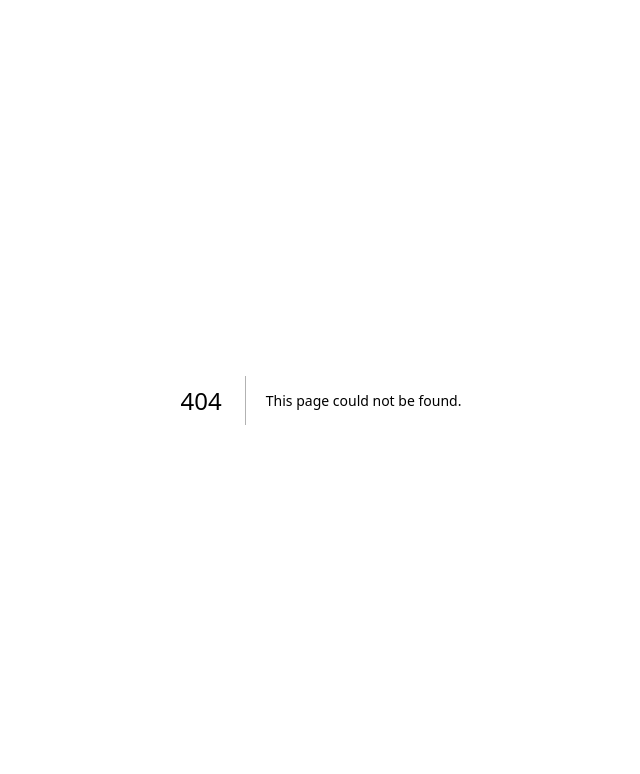
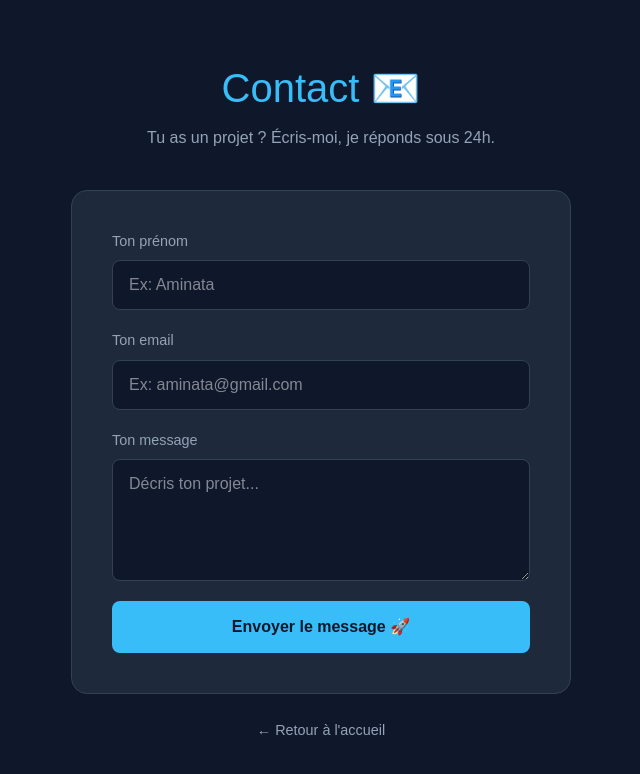
Before and after one commit to Boubacar-collab/portfolio-nextjs, a Next.js app: page /contact in a window 1280 px wide. Before the commit this address had no page. Shown: the top 774 px of the page, without its empty margins (319-959 px from the left). Built offline with nearby package versions, Linux system fonts and the light colour scheme.

Commit message:
ajout pages apropos et contact + routing

```diff
--- /dev/null
+++ b/app/apropos/page.js
@@ -0,0 +1,78 @@
+export default function Apropos() {
+  return (
+    <main style={{
+      backgroundColor: '#0f172a',
+      minHeight: '100vh',
+      display: 'flex',
+      alignItems: 'center',
+      justifyContent: 'center',
+      padding: '48px'
+    }}>
+      <div style={{ maxWidth: '700px', textAlign: 'center' }}>
+
+        <div style={{ fontSize: '4rem', marginBottom: '24px' }}>👨‍💻</div>
+
+        <h1 style={{
+          fontSize: '2.5rem',
+          color: '#38bdf8',
+          marginBottom: '24px'
+        }}>
+          À propos de moi
+        </h1>
+
+        <p style={{
+          color: '#94a3b8',
+          fontSize: '1.1rem',
+          lineHeight: '1.8',
+          marginBottom: '32px'
+        }}>
+          Je suis Boubacar, développeur web freelance basé à Dakar.
+          Je crée des sites web modernes et professionnels pour les
+          entreprises, restaurants, salons et entrepreneurs.
+        </p>
+
+        <div style={{
+          display: 'grid',
+          gridTemplateColumns: 'repeat(auto-fit, minmax(150px, 1fr))',
+          gap: '16px',
+          marginBottom: '40px'
+        }}>
+          {[
+            { emoji: '⚡', label: 'Next.js' },
+            { emoji: '🎨', label: 'CSS / Tailwind' },
+            { emoji: '🗄️', label: 'Supabase' },
+            { emoji: '💳', label: 'Stripe' },
+          ].map((skill) => (
+            <div key={skill.label} style={{
+              backgroundColor: '#1e293b',
+              border: '1px solid #334155',
+              borderRadius: '12px',
+              padding: '20px',
+              color: '#f8fafc'
+            }}>
+              <div style={{ fontSize: '1.8rem', marginBottom: '8px' }}>
+                {skill.emoji}
+              </div>
+              <div style={{ fontSize: '0.9rem', color: '#94a3b8' }}>
+                {skill.label}
+              </div>
+            </div>
+          ))}
+        </div>
+
+        <a href="/" style={{
+          display: 'inline-block',
+          backgroundColor: '#38bdf8',
+          color: '#0f172a',
+          padding: '14px 36px',
+          borderRadius: '8px',
+          fontWeight: 'bold',
+          textDecoration: 'none'
+        }}>
+          ← Retour à l'accueil
+        </a>
+
+      </div>
+    </main>
+  )
+}
--- a/app/components/Navbar.js
+++ b/app/components/Navbar.js
@@ -1,9 +1,16 @@
 'use client'
 
 import { useState } from 'react'
+import Link from 'next/link'
 
 export default function Navbar() {
   const [menuOuvert, setMenuOuvert] = useState(false)
+
+  const liens = [
+    { label: 'Accueil', href: '/' },
+    { label: 'À propos', href: '/apropos' },
+    { label: 'Contact', href: '/contact' },
+  ]
 
   return (
     <nav style={{
@@ -14,22 +21,20 @@ export default function Navbar() {
       top: 0,
       zIndex: 100
     }}>
-
-      {/* Barre principale */}
       <div style={{
         display: 'flex',
         justifyContent: 'space-between',
         alignItems: 'center'
       }}>
-        <div style={{
+        <Link href="/" style={{
           fontSize: '1.4rem',
           fontWeight: 'bold',
-          color: '#38bdf8'
+          color: '#38bdf8',
+          textDecoration: 'none'
         }}>
-            Boubacar Dev
-        </div>
+          👨‍💻 Boubacar Dev
+        </Link>
 
-        {/* Menu desktop */}
         <ul style={{
           listStyle: 'none',
           display: 'flex',
@@ -37,59 +42,19 @@ export default function Navbar() {
           margin: 0,
           padding: 0
         }}>
-          {['Accueil', 'Projets', 'Contact'].map((lien) => (
-            <li key={lien}>
-              <a href="#" style={{
+          {liens.map((lien) => (
+            <li key={lien.label}>
+              <Link href={lien.href} style={{
                 color: '#94a3b8',
                 textDecoration: 'none',
                 fontSize: '0.95rem'
               }}>
-                {lien}
-              </a>
+                {lien.label}
+              </Link>
             </li>
           ))}
         </ul>
-
-        {/* Bouton burger mobile */}
-        <button
-          onClick={() => setMenuOuvert(!menuOuvert)}
-         style={{
-            display: 'block',
-            background: 'none',
-            border: 'none',
-            color: '#f8fafc',
-            fontSize: '1.5rem',
-            cursor: 'pointer'
-            }}
-        >
-          {menuOuvert ? '✕' : '☰'}
-        </button>
       </div>
-
-      {/* Menu mobile */}
-      {menuOuvert && (
-        <ul style={{
-          listStyle: 'none',
-          padding: '16px 0 0',
-          margin: 0,
-          display: 'flex',
-          flexDirection: 'column',
-          gap: '16px'
-        }}>
-          {['Accueil', 'Projets', 'Contact'].map((lien) => (
-            <li key={lien}>
-              <a href="#" style={{
-                color: '#94a3b8',
-                textDecoration: 'none',
-                fontSize: '1rem'
-              }}>
-                {lien}
-              </a>
-            </li>
-          ))}
-        </ul>
-      )}
-
     </nav>
   )
 }
--- /dev/null
+++ b/app/contact/page.js
@@ -0,0 +1,139 @@
+'use client'
+
+import { useState } from 'react'
+
+export default function Contact() {
+  const [envoye, setEnvoye] = useState(false)
+
+  return (
+    <main style={{
+      backgroundColor: '#0f172a',
+      minHeight: '100vh',
+      display: 'flex',
+      alignItems: 'center',
+      justifyContent: 'center',
+      padding: '48px'
+    }}>
+      <div style={{ maxWidth: '500px', width: '100%' }}>
+
+        <h1 style={{
+          fontSize: '2.5rem',
+          color: '#38bdf8',
+          marginBottom: '8px',
+          textAlign: 'center'
+        }}>
+          Contact 📧
+        </h1>
+
+        <p style={{
+          color: '#94a3b8',
+          textAlign: 'center',
+          marginBottom: '40px'
+        }}>
+          Tu as un projet ? Écris-moi, je réponds sous 24h.
+        </p>
+
+        {envoye ? (
+          <div style={{
+            backgroundColor: '#1e293b',
+            border: '1px solid #38bdf8',
+            borderRadius: '16px',
+            padding: '48px',
+            textAlign: 'center'
+          }}>
+            <div style={{ fontSize: '3rem', marginBottom: '16px' }}>🎉</div>
+            <h2 style={{ color: '#38bdf8', marginBottom: '8px' }}>
+              Message envoyé !
+            </h2>
+            <p style={{ color: '#94a3b8' }}>
+              Je te réponds dans les 24h.
+            </p>
+          </div>
+        ) : (
+          <div style={{
+            backgroundColor: '#1e293b',
+            borderRadius: '16px',
+            padding: '40px',
+            border: '1px solid #334155',
+            display: 'flex',
+            flexDirection: 'column',
+            gap: '20px'
+          }}>
+
+            {[
+              { label: 'Ton prénom', type: 'text', placeholder: 'Ex: Aminata' },
+              { label: 'Ton email', type: 'email', placeholder: 'Ex: aminata@gmail.com' },
+            ].map((field) => (
+              <div key={field.label} style={{ display: 'flex', flexDirection: 'column', gap: '8px' }}>
+                <label style={{ color: '#94a3b8', fontSize: '0.9rem' }}>
+                  {field.label}
+                </label>
+                <input
+                  type={field.type}
+                  placeholder={field.placeholder}
+                  style={{
+                    padding: '12px 16px',
+                    borderRadius: '8px',
+                    border: '1.5px solid #334155',
+                    backgroundColor: '#0f172a',
+                    color: '#f8fafc',
+                    fontSize: '1rem',
+                    outline: 'none'
+                  }}
+                />
+              </div>
+            ))}
+
+            <div style={{ display: 'flex', flexDirection: 'column', gap: '8px' }}>
+              <label style={{ color: '#94a3b8', fontSize: '0.9rem' }}>
+                Ton message
+              </label>
+              <textarea
+                placeholder="Décris ton projet..."
+                rows={4}
+                style={{
+                  padding: '12px 16px',
+                  borderRadius: '8px',
+                  border: '1.5px solid #334155',
+                  backgroundColor: '#0f172a',
+                  color: '#f8fafc',
+                  fontSize: '1rem',
+                  outline: 'none',
+                  resize: 'vertical'
+                }}
+              />
+            </div>
+
+            <button
+              onClick={() => setEnvoye(true)}
+              style={{
+                backgroundColor: '#38bdf8',
+                color: '#0f172a',
+                border: 'none',
+                padding: '14px',
+                borderRadius: '8px',
+                fontWeight: 'bold',
+                fontSize: '1rem',
+                cursor: 'pointer'
+              }}
+            >
+              Envoyer le message 🚀
+            </button>
+
+          </div>
+        )}
+
+        <div style={{ textAlign: 'center', marginTop: '24px' }}>
+          <a href="/" style={{
+            color: '#94a3b8',
+            textDecoration: 'none',
+            fontSize: '0.9rem'
+          }}>
+            ← Retour à l'accueil
+          </a>
+        </div>
+
+      </div>
+    </main>
+  )
+}
```
